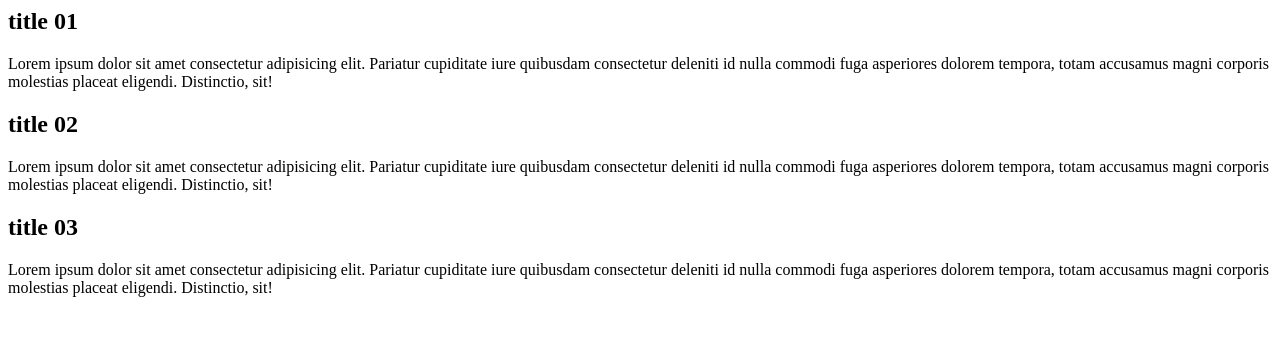
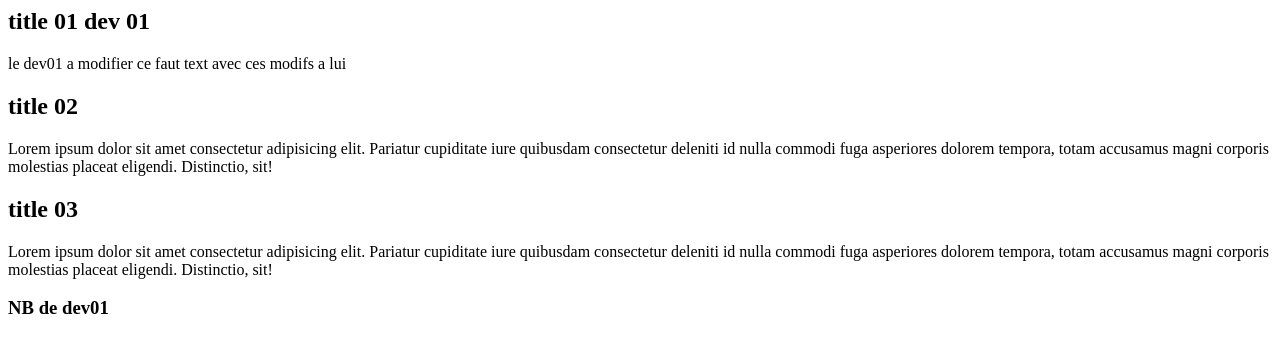
Before and after one commit to younesh/git-tests, a plain HTML site: page index.html in a window 1280 px wide. Drawn offline with Linux system fonts and the light colour scheme.

Commit message:
dev01 : a fait sa prmiere modif sur index.html

```diff
--- a/index.html
+++ b/index.html
@@ -6,11 +6,8 @@
 
 <body>
     <section>
-        <h1>title 01</h1>
-        <p> Lorem ipsum dolor sit amet consectetur adipisicing elit. Pariatur cupiditate iure quibusdam consectetur
-            deleniti id
-            nulla commodi fuga asperiores dolorem tempora, totam accusamus magni corporis molestias placeat eligendi.
-            Distinctio, sit! </p>
+        <h1>title 01 dev 01</h1>
+        <p> le dev01 a modifier ce faut text avec ces modifs a lui </p>
 
     </section>
 
@@ -31,6 +28,10 @@
             Distinctio, sit! </p>
 
     </section>
+
+    <section>
+        <h3> NB de dev01</h3>
+    </section>
 </body>
 
 </html>
```
